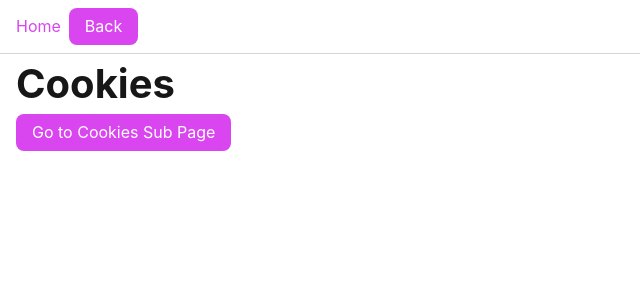
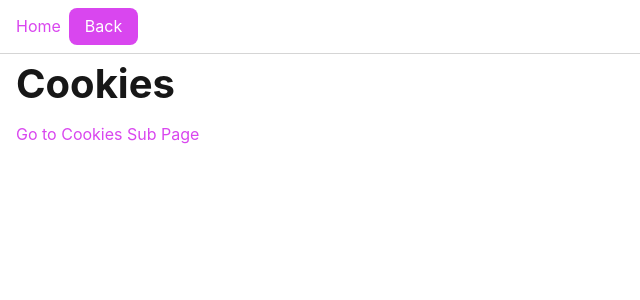
Before and after one commit to emanuelefavero/nextjs-16, a Next.js app: page /cookies in a window 1280 px wide. Shown: the top 300 px of the page, without its empty margins (0-640 px from the left). Built offline with nearby package versions, Linux system fonts and the light colour scheme.

Commit message:
feat: add link button styles

```diff
--- a/src/app/cookies/components/link-with-views.tsx
+++ b/src/app/cookies/components/link-with-views.tsx
@@ -1,14 +1,17 @@
 'use client'
 
+import { cx } from '@/lib/utils'
 import { useRouter } from 'next/navigation'
 import { incrementViews } from '../actions'
+import { LINK_BUTTON_STYLES } from './styles'
 
 type Props = {
   href: string
   children: React.ReactNode
+  className?: string
 }
 
-export function LinkWithViews({ href, children }: Props) {
+export function LinkWithViews({ href, children, className }: Props) {
   const router = useRouter()
 
   const handleClick = async () => {
@@ -16,5 +19,9 @@ export function LinkWithViews({ href, children }: Props) {
     router.push(href)
   }
 
-  return <button onClick={handleClick}>{children}</button>
+  return (
+    <button onClick={handleClick} className={cx(LINK_BUTTON_STYLES, className)}>
+      {children}
+    </button>
+  )
 }
--- /dev/null
+++ b/src/app/cookies/components/styles.ts
@@ -0,0 +1,2 @@
+export const LINK_BUTTON_STYLES =
+  'bg-transparent p-0 text-primary hover:underline'
--- a/src/app/cookies/page.tsx
+++ b/src/app/cookies/page.tsx
@@ -5,7 +5,7 @@ export default async function Page() {
     <>
       <h1>Cookies</h1>
 
-      <LinkWithViews href='/cookies/sub-page'>
+      <LinkWithViews href='/cookies/sub-page' className='mt-2'>
         Go to Cookies Sub Page
       </LinkWithViews>
     </>
--- a/src/app/globals.css
+++ b/src/app/globals.css
@@ -17,6 +17,9 @@
 @theme inline {
   --color-background: var(--background);
   --color-foreground: var(--foreground);
+  --color-primary: var(--primary);
+  --color-primary-hover: var(--primary-hover);
+  --color-selection: var(--selection);
   --font-sans: var(--font-geist-sans);
   --font-mono: var(--font-geist-mono);
 }
```
